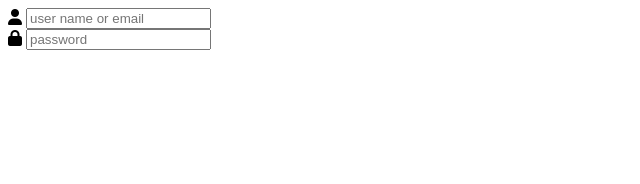
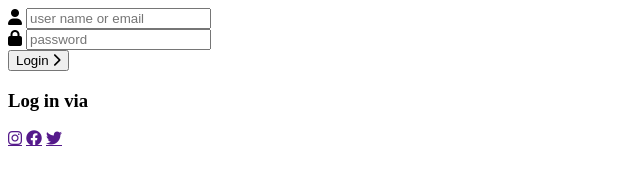
Before and after one commit to logusivam/Login-Form-with-Thirdparty-Support, a plain HTML site: page index.html in a window 1280 px wide. Shown: the whole page, without its empty margins (0-640 px from the left). Drawn offline with Linux system fonts and the light colour scheme.

Commit message:
Aug 23, 2024, 5:03 PM

```diff
--- a/index.html
+++ b/index.html
@@ -26,10 +26,27 @@
 
                     <!-- password input -->
                     <div class="login_field">
+                        <!-- lock icon -->
                         <i class="login_icon fas fa-lock"></i>
                             <input type="text" class="login_input" placeholder="password">
                     </div>
+
+                    <!-- login button -->
+                    <button class="button login_submit">
+                        <span class="button_text">Login</span>
+                        <i class="button_icon fas fa-chevron-right"></i>
+                    </button>
                 </form>
+
+                <!-- social icon login -->
+                <div class="social-login">
+                    <h3>Log in via</h3>
+                    <div class="social-icons">
+                        <a href="" class="social-login_icon fab fa-instagram"></a>
+                        <a href="" class="social-login_icon fab fa-facebook"></a>
+                        <a href="" class="social-login_icon fab fa-twitter"></a>
+                    </div>
+                </div>
             </div>
         </div>
     </div>
```
